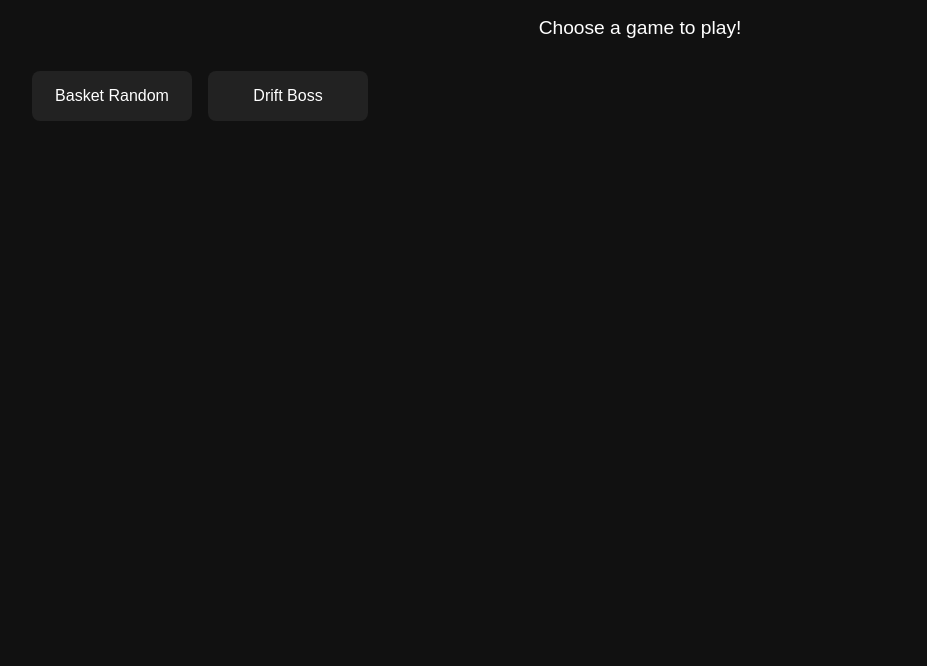
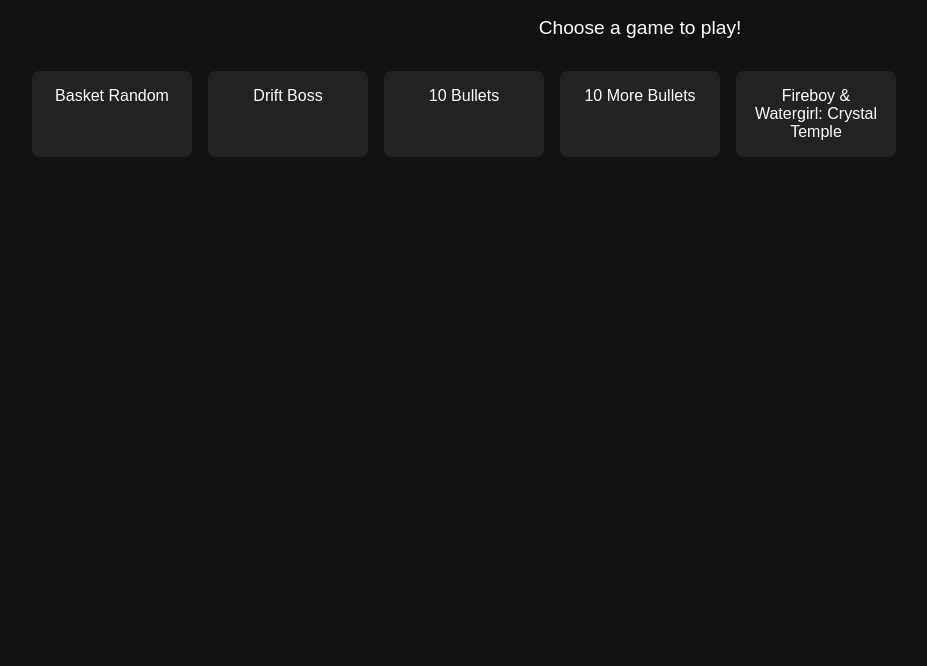
Before and after one commit to KR0nyX629/KR0NYX-games, a plain HTML site: page index.html in a window 1280 px wide. Shown: the part 134-800 px from the top of the page, without its empty margins (0-927 px from the left). Drawn offline with Linux system fonts and the light colour scheme.

Commit message:
Update index.html

```diff
--- a/index.html
+++ b/index.html
@@ -113,10 +113,7 @@ iframe {
 <div class="homepage" id="homepage">
   <h1 class="title">kR0NYX Games!</h1>
   <p class="description">Choose a game to play!</p>
-  <div class="game-grid">
-    <a href="#" class="game-card" data-game="basketrandom">Basket Random</a>
-    <a href="#" class="game-card" data-game="game2">Drift Boss</a>
-  </div>
+  <div class="game-grid" id="game-grid"></div>
 </div>
 
 <!-- Loading Screen -->
@@ -132,11 +129,14 @@ iframe {
 <iframe id="game-frame" allowfullscreen></iframe>
 
 <script>
-// Game mapping
+// Game mapping: name: URL
 const gameMap = {
-  basketrandom: "https://tylerpalko.github.io/gamehub/basketrandom/",
-  game2: "https://kr0nyx629.github.io/VanishUB/gameX.html?url=https%3A%2F%2Fwww.hoodamath.com%2Fmobile%2Fgames%2Fdrift-boss%2Fgame.html&title=Drift%20Boss"
-  };
+  "Basket Random": "https://tylerpalko.github.io/gamehub/basketrandom/",
+  "Drift Boss": "https://kr0nyx629.github.io/VanishUB/gameX.html?url=https%3A%2F%2Fwww.hoodamath.com%2Fmobile%2Fgames%2Fdrift-boss%2Fgame.html&title=Drift%20Boss",
+  "10 Bullets": "https://kr0nyx629.github.io/VanishUB/gameX.html?url=https%3A%2F%2Fbobydob.github.io%2Fg56n2et&title=10%20Bullets",
+  "10 More Bullets": "https://kr0nyx629.github.io/VanishUB/gameX.html?url=https%3A%2F%2Fbobydob.github.io%2Fj73kd42o&title=10%20More%20Bullets",
+  "Fireboy & Watergirl: Crystal Temple": "https://kr0nyx629.github.io/VanishUB/gameX.html?url=https%3A%2F%2Fincrediblewebsite.github.io%2Ffbwg4%2F&title=Fireboy%20and%20Watergirl%20in%20The%20Crystal%20Temple"
+};
 
 // Elements
 const homepage = document.getElementById('homepage');
@@ -144,6 +144,23 @@ const loadingScreen = document.getElementById('loading-screen');
 const progressBar = document.getElementById('progress-bar');
 const gameFrame = document.getElementById('game-frame');
 const canvas = document.getElementById('particles');
+const gameGrid = document.getElementById('game-grid');
+
+// Auto-generate game cards
+Object.keys(gameMap).forEach(name => {
+  const card = document.createElement('a');
+  card.href = "#";
+  card.className = "game-card";
+  card.textContent = name;
+  card.dataset.url = gameMap[name];
+  card.addEventListener('click', e => {
+    e.preventDefault();
+    homepage.style.display = 'none';
+    loadingScreen.style.display = 'flex';
+    loadGame(card.dataset.url);
+  });
+  gameGrid.appendChild(card);
+});
 
 // Particle animation
 if (canvas) {
@@ -173,19 +190,6 @@ if (canvas) {
   animateParticles();
 }
 
-// Game card click
-document.querySelectorAll('.game-card').forEach(card => {
-  card.addEventListener('click', e => {
-    e.preventDefault();
-    const gameKey = card.getAttribute('data-game');
-    if (gameMap[gameKey]) {
-      homepage.style.display = 'none';
-      loadingScreen.style.display = 'flex';
-      loadGame(gameMap[gameKey]);
-    }
-  });
-});
-
 // Load game with progress
 function loadGame(url) {
   let progress = 0;
```
